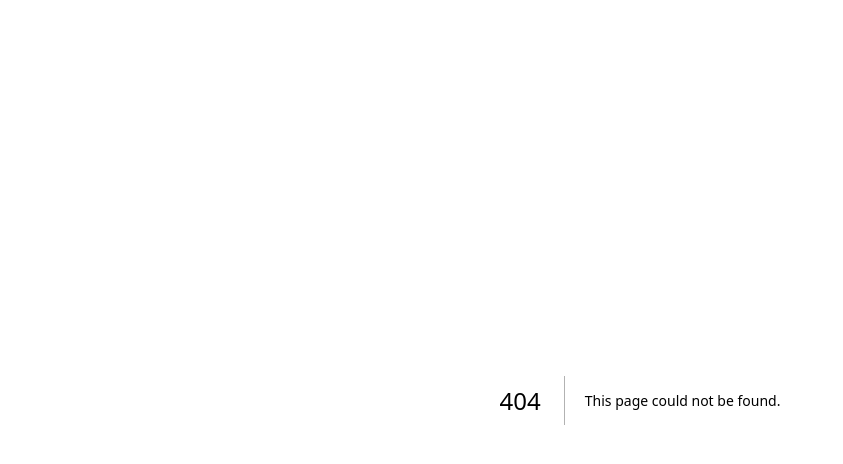
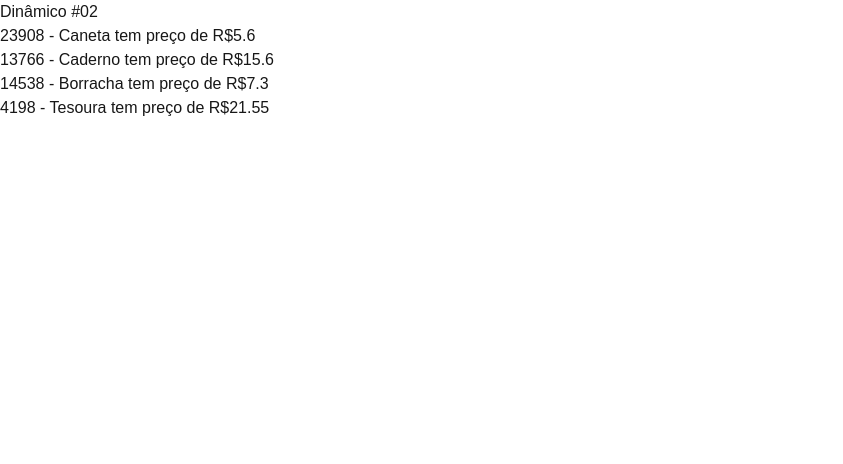
Before and after one commit to PedroBarrosDev/renderizacao, a Next.js app: page /dinamico2 in a window 1280 px wide. Before the commit this address had no page. Shown: the top 464 px of the page, without its empty margins (0-843 px from the left). Built offline with nearby package versions, Linux system fonts and the light colour scheme.

Commit message:
dinamico2

```diff
--- /dev/null
+++ b/pages/dinamico2.jsx
@@ -0,0 +1,34 @@
+export async function getServerSideProps() {
+    console.log('[Server] gerando props para o componente...')
+    const resp = await fetch('http://localhost:3000/api/produtos')
+    const produtos = await resp.json()
+
+    return {
+        props: {
+            produtos
+        }
+    }
+}
+
+export default function Dinamico2(props) {
+    console.log('[Cliente] renderizando o componente...')
+
+    function renderizarProdutos() {
+        return props.produtos.map(produto => {
+            return (
+                <li key={produto.id}>
+                   {produto.id} - {produto.nome} tem preço de R${produto.preco}
+                </li>
+            )
+        })
+    }
+
+    return (
+        <div>
+            <h1>Dinâmico #02</h1>
+            <ul>
+                {renderizarProdutos()}
+            </ul>
+        </div>
+    )
+}
```
